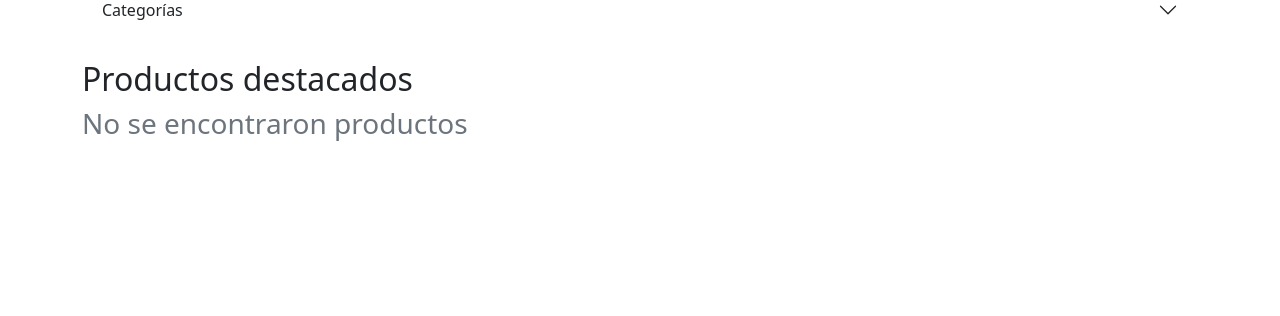
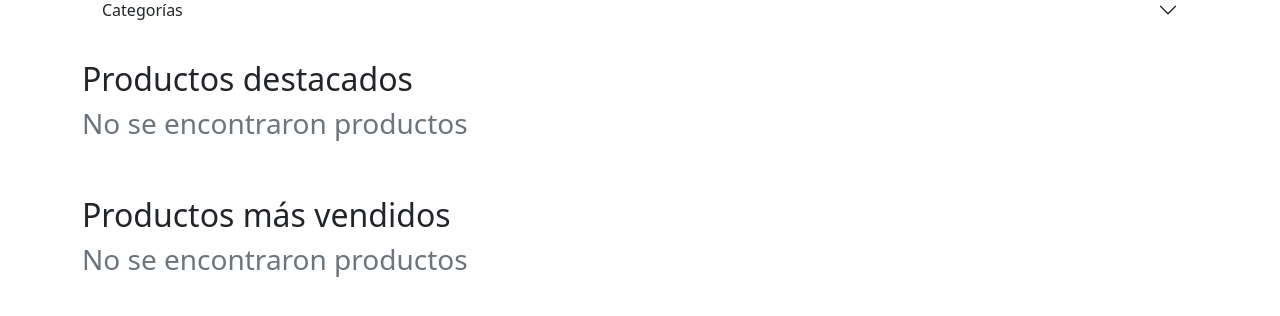
Before and after one commit to garciamarrc/ligth_computer, a PHP site: page /ligth_agency/classification/show/6 in a window 1280 px wide. Shown: the part 215-531 px from the top of the page. Run offline with PHP 8.4, Linux system fonts and the light colour scheme; data comes from the database, SQL or seed files in the repository.

Commit message:
Mostrando productos mas vendidos en la seccion de clasificacion

```diff
--- a/php/Controllers/ClassificationController.php
+++ b/php/Controllers/ClassificationController.php
@@ -16,6 +16,8 @@ class ClassificationController
 
         $products = Product::readQuery("SELECT * FROM productos WHERE id_clasificacion = '$id' ORDER BY RAND() LIMIT 10");
 
+        $most_sell_products = Product::readQuery("SELECT * FROM productos WHERE id_clasificacion = '$id' ORDER BY ventas DESC LIMIT 6");
+
         $classification_selected = Classification::readQuery("SELECT * FROM clasificacion WHERE id = '$id'")[0];
 
         if (!$classification_selected) header("Location: " . APP_URL . "error/notFound");
--- a/public_html/views/Classification/show.php
+++ b/public_html/views/Classification/show.php
@@ -29,6 +29,21 @@ include View::component('navbar');
         </div>
     </div>
 
+    <div class="row">
+        <div class="col-sm-12 gap-3 my-4">
+            <h2>Productos más vendidos</h2>
+            <div class="row">
+                <?php if (count($most_sell_products) === 0) : ?>
+                    <h3 class="text-muted">No se encontraron productos</h3>
+                <?php else : ?>
+                    <?php foreach ($most_sell_products as $product) : ?>
+                        <?php include View::component('product.card') ?>
+                    <?php endforeach; ?>
+                <?php endif; ?>
+            </div>
+        </div>
+    </div>
+
 </div>
 
 <?php
--- a/public_html/views/Home/index.php
+++ b/public_html/views/Home/index.php
@@ -32,7 +32,7 @@ include View::component('navbar');
             <div class="row align-items-start">
                 <?php
                 foreach ($sub_classifications as $sub_classification) {
-                    $products = Product::readQuery("SELECT * FROM productos WHERE id_clasificacion = '{$sub_classification->getId()}' ORDER BY ventas DESC LIMIT 20");
+                    $products = Product::readQuery("SELECT * FROM productos WHERE id_clasificacion = '{$sub_classification->getId()}' ORDER BY ventas DESC LIMIT 6");
 
                     $classification_title = $sub_classification->getName() . ' - ' . $sub_classification->getSubClassification();
 
```
